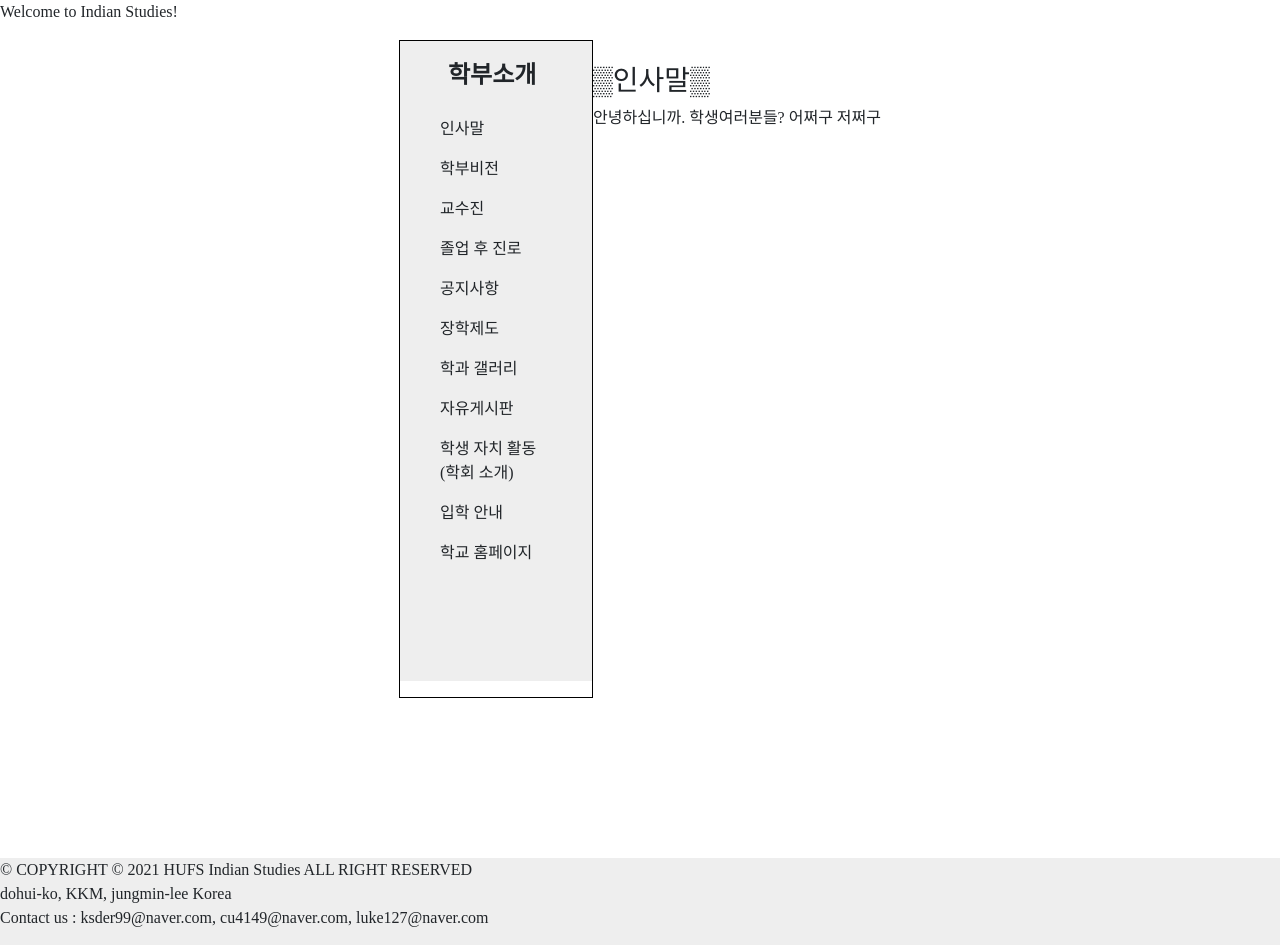
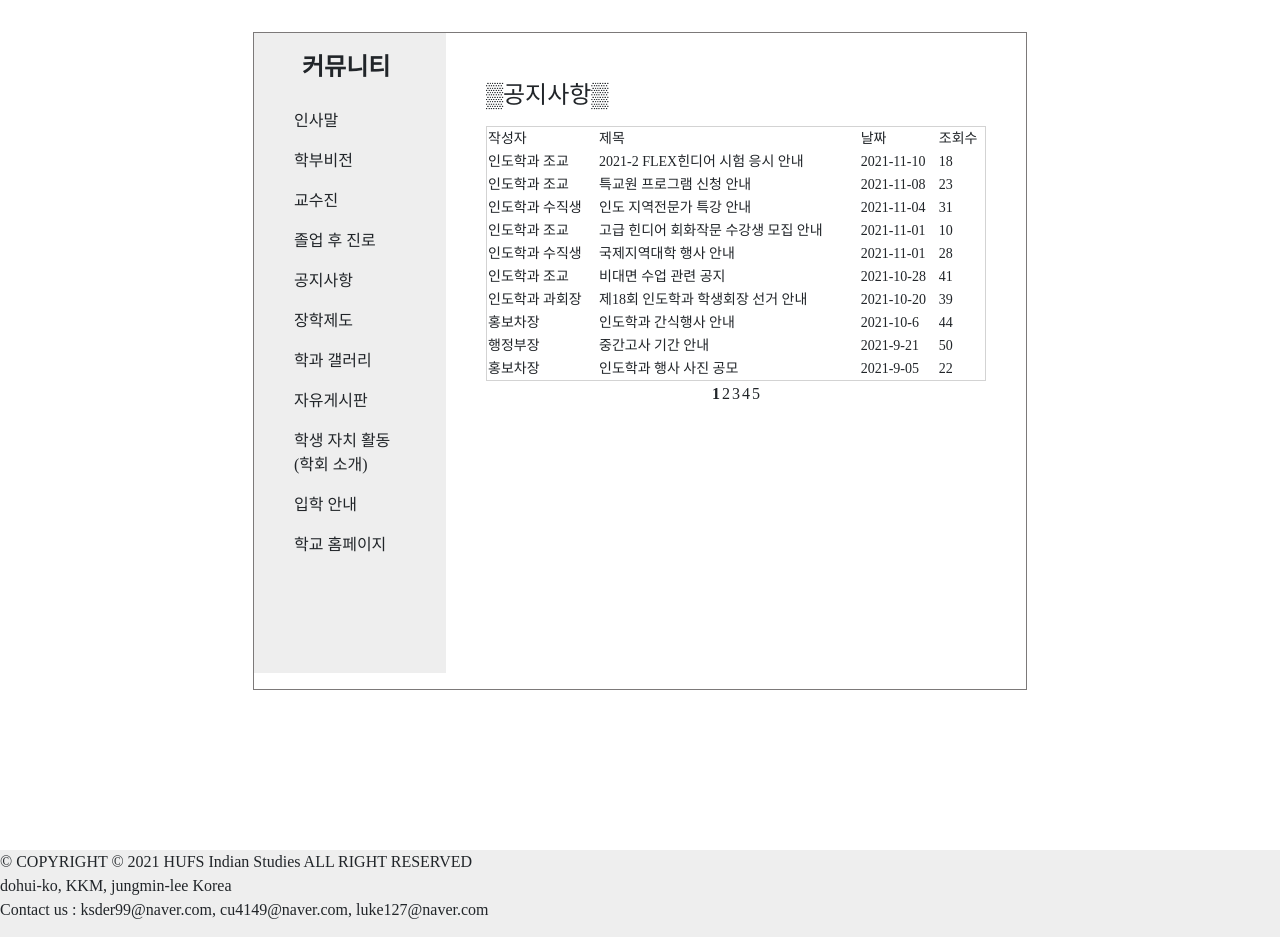
Before and after one commit to Hindi-com/IndianStudies.Github.io, a Django app: page /community/ in a window 1280 px wide; the page is wider, and only the part inside the window is pictured. Shown: the part 600-1545 px from the top of that part. Run offline with Django 3.2, Linux system fonts and the light colour scheme; some web fonts are replaced.

Commit message:
add community page

```diff
--- a/hindi_web/pages/static/css/introduction.css
+++ b/hindi_web/pages/static/css/introduction.css
@@ -7,7 +7,8 @@
     display: flex;
     justify-content: center;
     box-sizing: border-box;
-    border: 1px solid var(--color-black);
+    border: 1px solid var(--color-light-grey);
+    margin-top: 2rem;
     margin-bottom: 10rem;
 }
 
@@ -43,5 +44,28 @@
 .introduction-greeting-text {
     box-sizing: border-box;
     font-size: var(--font-small);
-    width: 400px;
+    width: 500px;
 }
+
+
+.community-notice-board{
+    margin: 1.5rem 2.5rem 2rem 2.5rem;
+}
+
+.community-notice-board-content{
+    border: solid 0.07rem lightgray;
+    width: 500px;
+    height: 10px;
+    background-color: white;
+    margin-top: 1rem;
+    font-size: var(--font-small);
+}
+
+.community-notice-board-title {
+    font-size: var(--font-mediun);
+}
+
+.page-nator {
+    display: flex;
+    justify-content: center;
+}
--- a/hindi_web/pages/static/css/style.css
+++ b/hindi_web/pages/static/css/style.css
@@ -47,6 +47,8 @@
 #mainpage-image {
   width: 100em;
   height: 25em;
+  display: block;
+  margin: auto;
 }
 
 
--- a/hindi_web/pages/templates/base.html
+++ b/hindi_web/pages/templates/base.html
@@ -35,7 +35,7 @@
             <div class="collapse navbar-collapse" id="navbarSupportedContent">
                 <ul class="navbar-nav me-auto mb-2 mb-lg-0">
                     <li class="nav-item">
-                        <a class="nav-link active" aria-current="page" href=".">Home</a>
+                        <a class="nav-link active" aria-current="page" href="{% url 'home' %}">Home</a>
                     </li>
                     <li class="nav-item">
                         <a class="nav-link active" aria-current="page"
@@ -45,13 +45,12 @@
                         <a class="nav-link active" aria-current="page" href="{% url 'community' %}">Community</a>
                     </li>
                     <li class="nav-item">
-                        <a class="nav-link" href="#">Admisstion</a>
+                        <a class="nav-link" href="https://www.hufs.ac.kr/">Admisstion</a>
                     </li>
             </div>
         </div>
     </nav>
     <img id=mainpage-image src="{% static 'images/mainpage.png' %}">
-    <p>Welcome to Indian Studies!</p>
 
     {% block content %}
     {% endblock %}
--- a/hindi_web/pages/templates/community-main.html
+++ b/hindi_web/pages/templates/community-main.html
@@ -6,7 +6,7 @@
     <div class="introduction-content-boxing">
         <aside class=introduction-aside>
             <ul class="introduction-aside-list">
-                <li class="introduction-aside-list-title"><strong>학부소개</strong></li>
+                <li class="introduction-aside-list-title"><strong>커뮤니티</strong></li>
                 <li class="introduction-aside-list-text"><a href="#"></a>인사말</li>
                 <li class="introduction-aside-list-text"><a href="#"></a>학부비전</li>
                 <li class="introduction-aside-list-text"><a href="#"></a>교수진</li>
@@ -19,12 +19,88 @@
                 <li class="introduction-aside-list-text"><a href="#"></a>입학 안내</li>
                 <li class="introduction-aside-list-text"><a href="#"></a>학교 홈페이지</li>
             </ul>
+            <div class="community-notice-board">
+                <img>
+                <h3 class="community-notice-board-title">▒공지사항▒</h3>
+                <table class="community-notice-board-content">
+                    <tr>
+                        <td>작성자</td>
+                        <td>제목</td>
+                        <td>날짜</td>
+                        <td>조회수</td>
+                    </tr>
+                    <tr>
+                        <td>인도학과 조교</td>
+                        <td>2021-2 FLEX힌디어 시험 응시 안내</td>
+                        <td>2021-11-10</td>
+                        <td>18</td>
+                    </tr>
+                    <tr>
+                        <td>인도학과 조교</td>
+                        <td>특교원 프로그램 신청 안내</td>
+                        <td>2021-11-08</td>
+                        <td>23</td>
+                    </tr>
+                    <tr>
+                        <td>인도학과 수직생</td>
+                        <td>인도 지역전문가 특강 안내</td>
+                        <td>2021-11-04</td>
+                        <td>31</td>
+                    </tr>
+                    <tr>
+                        <td>인도학과 조교</td>
+                        <td>고급 힌디어 회화작문 수강생 모집 안내</td>
+                        <td>2021-11-01</td>
+                        <td>10</td>
+                    </tr>
+                    <tr>
+                        <td>인도학과 수직생</td>
+                        <td>국제지역대학 행사 안내</td>
+                        <td>2021-11-01</td>
+                        <td>28</td>
+                    </tr>
+                    <tr>
+                        <td>인도학과 조교</td>
+                        <td>비대면 수업 관련 공지</td>
+                        <td>2021-10-28</td>
+                        <td>41</td>
+                    </tr>
+                    <tr>
+                        <td>인도학과 과회장</td>
+                        <td>제18회 인도학과 학생회장 선거 안내</td>
+                        <td>2021-10-20</td>
+                        <td>39</td>
+                    </tr>
+                    <tr>
+                        <td>홍보차장</td>
+                        <td>인도학과 간식행사 안내</td>
+                        <td>2021-10-6</td>
+                        <td>44</td>
+                    </tr>
+                    <tr>
+                        <td>행정부장</td>
+                        <td>중간고사 기간 안내</td>
+                        <td>2021-9-21</td>
+                        <td>50</td>
+                    </tr>
+                    <tr>
+                        <td>홍보차장</td>
+                        <td>인도학과 행사 사진 공모</td>
+                        <td>2021-9-05</td>
+                        <td>22</td>
+                    </tr>
+                </table>
+                <table class="page-nator">
+                    <tr>
+                        <td><strong>1</strong></td>
+                        <td>2</td>
+                        <td>3</td>
+                        <td>4</td>
+                        <td>5</td>
+                    </tr>
+                </table>
+            </div>
         </aside>
-        <div class="introduction-greeting-content">
-            <img>
-            <h3>▒인사말▒</h3>
-            <p>안녕하십니까. 학생여러분들? 어쩌구 저쩌구</p>
-        </div>
     </div>
 {% endblock%}
 </body>
```
